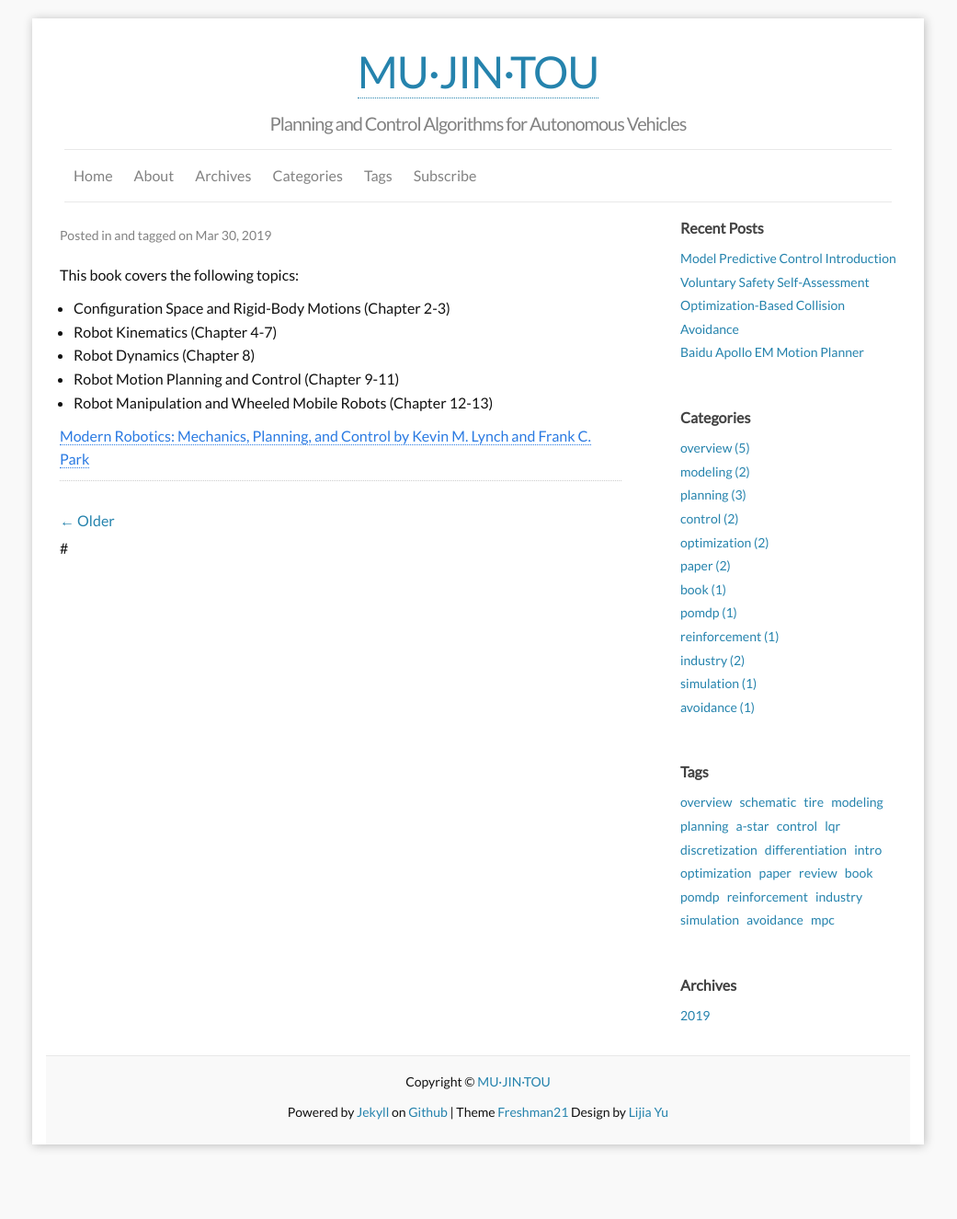
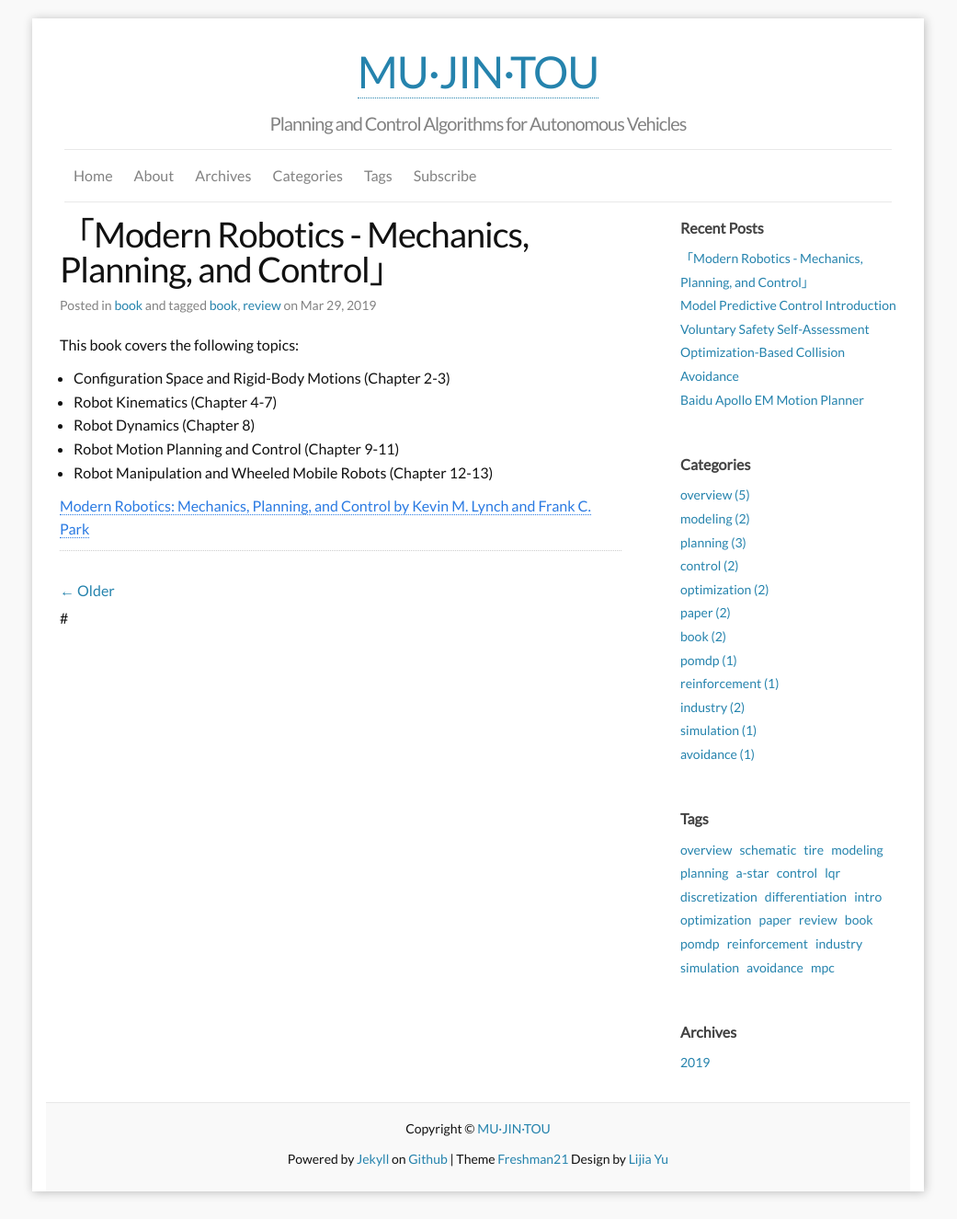
Before and after one commit to intonomos/blog, a Jekyll site: the page built from _posts/2019-03-29-Modern-Robotics.md, in a window 1280 px wide. Shown: the whole page at 92% size, without its empty margins (120-1161 px from the left). Built offline with Jekyll 4.4.1, drawn with Linux system fonts in a browser that asks for light colours; our own code applies the rules of GitHub Pages for plain Markdown files; comment, search, counter and statistics services are not loaded; before the commit the page ends 1274 px from its top, so only the background shows below that.

Commit message:
Update 2019-03-29-Modern-Robotics.md

```diff
--- a/_posts/2019-03-29-Modern-Robotics.md
+++ b/_posts/2019-03-29-Modern-Robotics.md
@@ -1,6 +1,6 @@
 ---
 layout: post
-title: 「Modern Robotics: Mechanics, Planning, and Control」
+title: 「Modern Robotics - Mechanics, Planning, and Control」
 excerpt: "A book on mechanics, planning, and control of modern robotics"
 categories: book
 tags: book review
```
